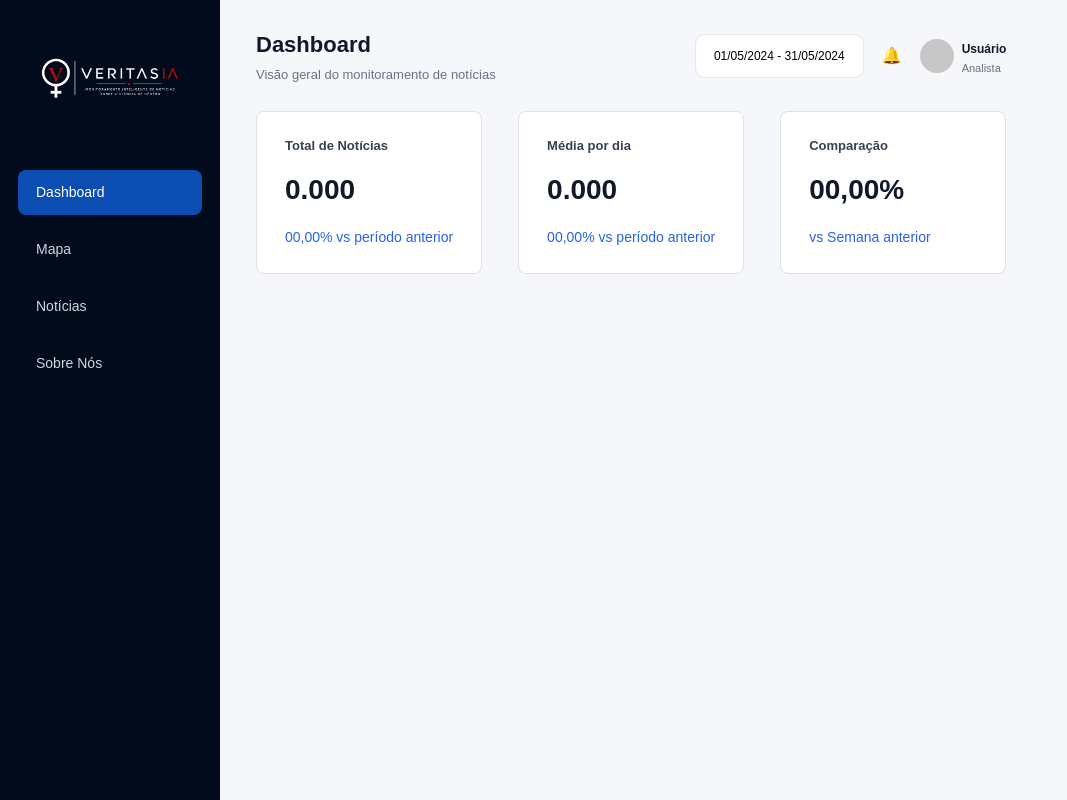
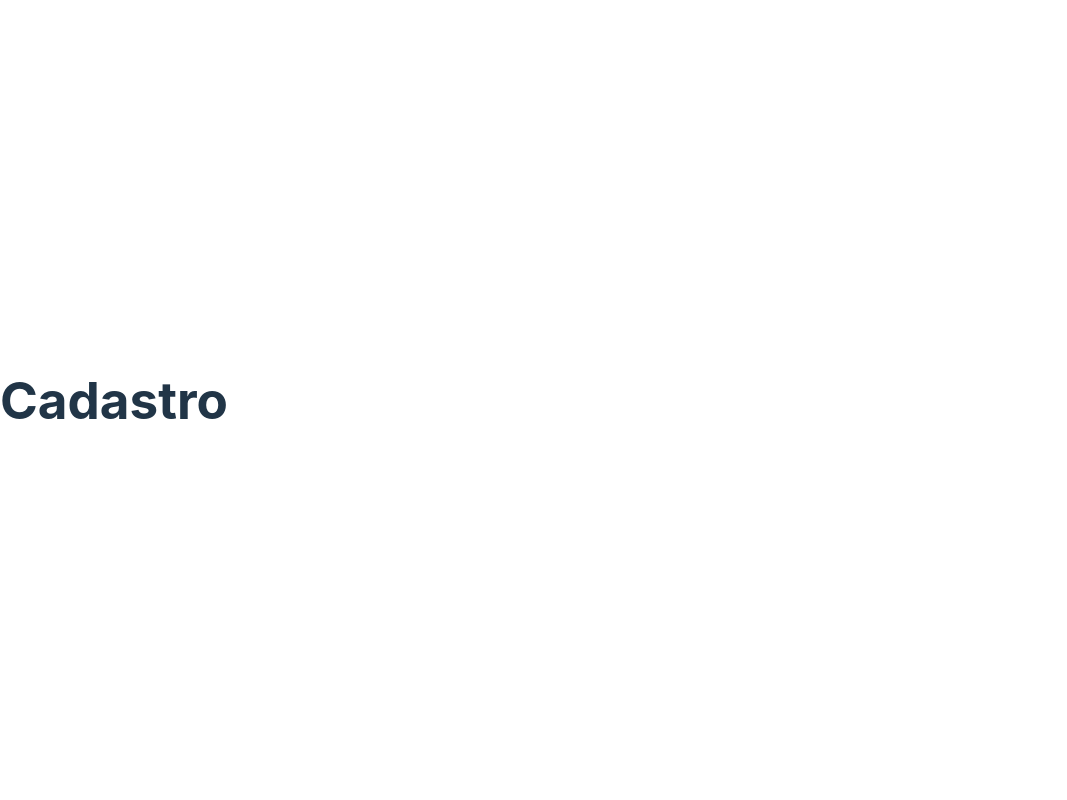
Before and after one commit to unb-mds/2026-2-Squad03, a React (Vite) app in the folder Frontend/: page /2026-2-VeritasIA/cadastro in a window 1280 px wide. Shown: the whole page, without its empty margins (0-1067 px from the left). Built offline with nearby package versions, Linux system fonts and the light colour scheme.

Commit message:
feat: configura sistema inicial de rotas

```diff
--- a/Frontend/package.json
+++ b/Frontend/package.json
@@ -12,7 +12,8 @@
   },
   "dependencies": {
     "react": "^18.3.1",
-    "react-dom": "^18.3.1"
+    "react-dom": "^18.3.1",
+    "react-router-dom": "^7.15.1"
   },
   "devDependencies": {
     "@eslint/js": "^9.9.0",
--- a/Frontend/src/App.jsx
+++ b/Frontend/src/App.jsx
@@ -1,63 +1,23 @@
-import "./App.css";
-import StatCard from "./components/StatCard";
-import Sidebar from "./components/Sidebar";
+import { BrowserRouter, Routes, Route } from "react-router-dom";
+
+import Home from "./pages/Home";
+import Login from "./pages/Login";
+import Cadastro from "./pages/Cadastro";
+import Dashboard from "./pages/Dashboard";
 
 function App() {
-  const stats = [
-    {
-      title: "Total de Notícias",
-      value: "0.000",
-      description: "00,00% vs período anterior",
-    },
-    {
-      title: "Média por dia",
-      value: "0.000",
-      description: "00,00% vs período anterior",
-    },
-    {
-      title: "Comparação",
-      value: "00,00%",
-      description: "vs Semana anterior",
-    },
-  ];
+  return (
+    <BrowserRouter basename="/2026-2-VeritasIA">
+      <Routes>
+        <Route path="/" element={<Home />} />
 
-  return (
-    <div className="app">
-      <Sidebar />
+        <Route path="/login" element={<Login />} />
 
-      <main className="content">
-        <header className="header">
-          <div>
-            <h2>Dashboard</h2>
-            <p>Visão geral do monitoramento de notícias</p>
-          </div>
+        <Route path="/cadastro" element={<Cadastro />} />
 
-          <div className="header-actions">
-            <button className="date-button">01/05/2024 - 31/05/2024</button>
-            <span className="bell">🔔</span>
-
-            <div className="user-box">
-              <div className="avatar"></div>
-              <div>
-                <strong>Usuário</strong>
-                <p>Analista</p>
-              </div>
-            </div>
-          </div>
-        </header>
-
-        <section className="cards">
-          {stats.map((stat, index) => (
-            <StatCard
-              key={index}
-              title={stat.title}
-              value={stat.value}
-              description={stat.description}
-            />
-          ))}
-        </section>
-      </main>
-    </div>
+        <Route path="/dashboard" element={<Dashboard />} />
+      </Routes>
+    </BrowserRouter>
   );
 }
 
--- a/Frontend/src/pages/Cadastro.jsx
+++ b/Frontend/src/pages/Cadastro.jsx
@@ -0,0 +1,5 @@
+function Cadastro() {
+  return <h1>Cadastro</h1>;
+}
+
+export default Cadastro;
--- a/Frontend/src/pages/Dashboard.jsx
+++ b/Frontend/src/pages/Dashboard.jsx
@@ -0,0 +1,5 @@
+function Dashboard() {
+  return <h1>Dashboard</h1>;
+}
+
+export default Dashboard;
--- a/Frontend/src/pages/Home.jsx
+++ b/Frontend/src/pages/Home.jsx
@@ -0,0 +1,5 @@
+function Home() {
+  return <h1>Home</h1>;
+}
+
+export default Home;
--- a/Frontend/src/pages/Login.jsx
+++ b/Frontend/src/pages/Login.jsx
@@ -0,0 +1,5 @@
+function Login() {
+  return <h1>Login</h1>;
+}
+
+export default Login;
```
Also changed, not shown: 3 other files (tests, documents, lock files or other folders).
